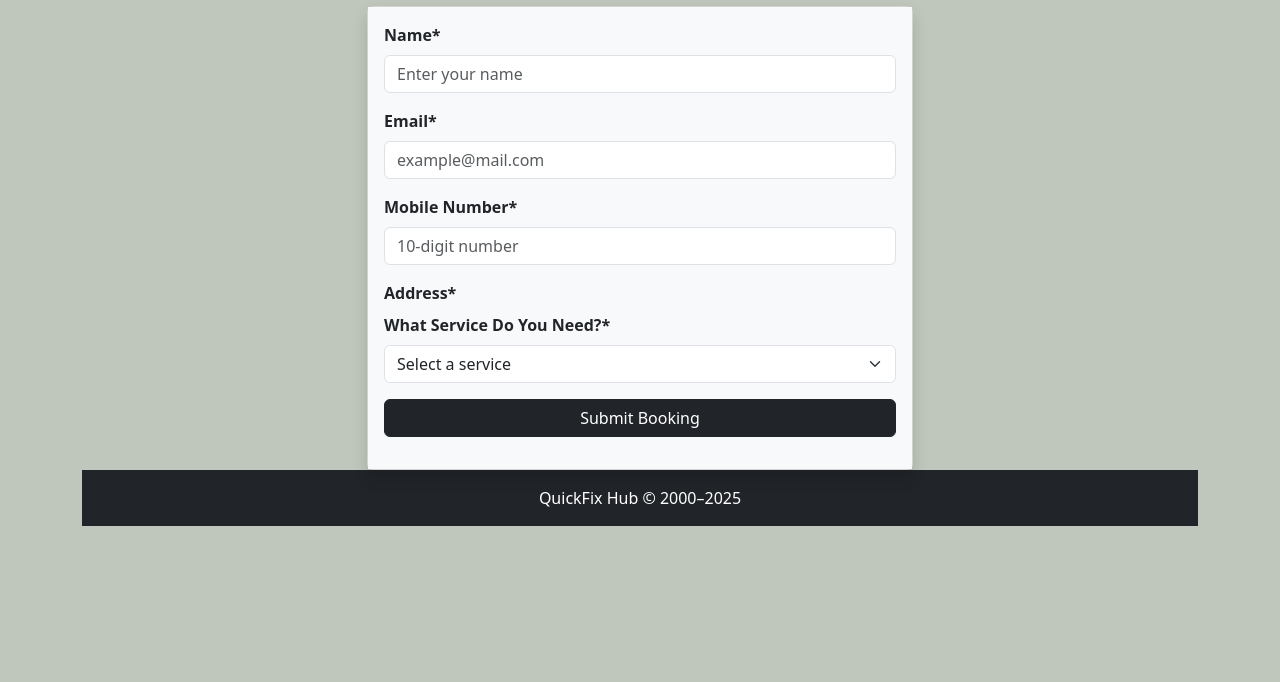
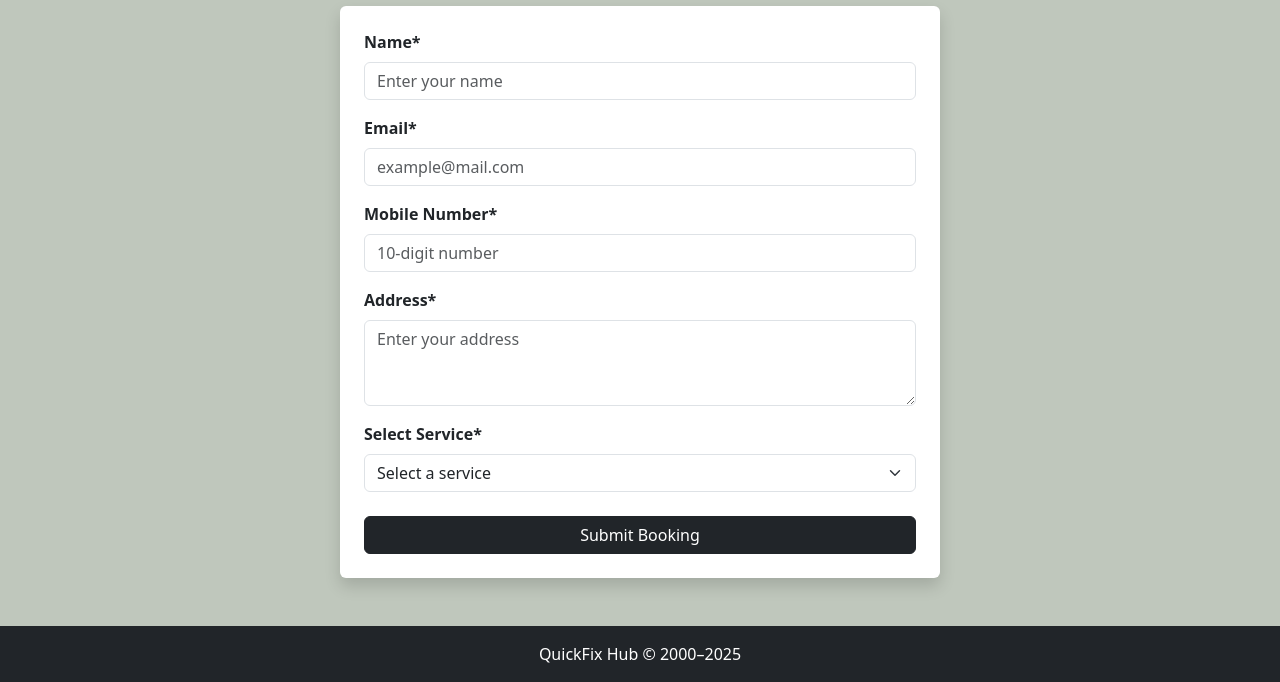
Before and after one commit to harishankarjp07/Web-Technology, a plain HTML site: page forms.html in a window 1280 px wide. Shown: the part 152-834 px from the top of the page. Before the commit the page ends 800 px from the top, so only its background shows below. Drawn offline with nearby package versions, Linux system fonts and the light colour scheme.

Commit message:
forms.html

```diff
--- a/forms.html
+++ b/forms.html
@@ -6,16 +6,16 @@
    <title>Service Booking - QuickFix Hub</title>
    <link href="https://cdn.jsdelivr.net/npm/bootstrap@5.3.0/dist/css/bootstrap.min.css" rel="stylesheet" />
 </head>
-<body style="background-color: #bfc7bc;" class="pt-5 d-flex flex-column min-vh-100">
+<body class="pt-5" style="background-color: #bfc7bc;">
 
-  <nav class="navbar fixed-top navbar-expand-lg" style="background-color: #080101;">
+   <nav class="navbar fixed-top navbar-expand-lg" style="background-color: #080101; box-shadow: 0 2px 6px rgba(0,0,0,0.1);">
      <div class="container-fluid">
-      <a class="navbar-brand text-white fw-bold" href="#">QuickFix Hub</a>
+        <a class="navbar-brand fw-bold text-light" href="#">QuickFix Hub</a>
         <button class="navbar-toggler" type="button" data-bs-toggle="offcanvas" data-bs-target="#offcanvasMenu">
           <span class="navbar-toggler-icon"></span>
         </button>
 
-      <div class="offcanvas offcanvas-end" tabindex="-1" id="offcanvasMenu" style="background-color: #0e0b0bee;">
+        <div class="offcanvas offcanvas-end" tabindex="-1" id="offcanvasMenu" style="background-color: #080808ee;">
           <div class="offcanvas-header">
              <h5 class="offcanvas-title text-light">Menu</h5>
              <button type="button" class="btn-close" data-bs-dismiss="offcanvas"></button>
@@ -31,51 +31,48 @@
      </div>
    </nav>
 
-  <div class="container my-5">
-    <h2 class="text-center mb-4">Book Your Service</h2>
-    <div class="row justify-content-center g-4">
-      <div class="col-lg-6">
-        <div class="card shadow">
-          <div class="card-body bg-light">
+   <div class="container my-5 px-3">
+     <h2 class="text-center mb-4">Service Booking Form</h2>
+     <div class="mx-auto rounded shadow p-4" style="max-width: 600px; background-color: #ffffff;">
         <form>
           <div class="mb-3">
              <label for="name" class="form-label fw-bold">Name*</label>
-                <input type="text" class="form-control" id="name" placeholder="Enter your name" required>
+             <input type="text" class="form-control" id="name" placeholder="Enter your name" required />
           </div>
 
           <div class="mb-3">
              <label for="email" class="form-label fw-bold">Email*</label>
-                <input type="email" class="form-control" id="email" placeholder="example@mail.com" required>
+             <input type="email" class="form-control" id="email" placeholder="example@mail.com" required />
           </div>
 
           <div class="mb-3">
              <label for="mobile" class="form-label fw-bold">Mobile Number*</label>
-                <input type="tel" class="form-control" id="mobile" placeholder="10-digit number" required pattern="[0-9]{10}">
+             <input type="tel" class="form-control" id="mobile" placeholder="10-digit number" pattern="[0-9]{10}" required />
           </div>
+
           <div class="mb-3">
-                <label for="Address" class="form-label fw-bold">Address*</label>
+             <label for="address" class="form-label fw-bold">Address*</label>
+             <textarea class="form-control" id="address" rows="3" placeholder="Enter your address" required></textarea>
+          </div>
+
           <div class="mb-3">
-                <label for="service" class="form-label fw-bold">What Service Do You Need?*</label>
+             <label for="service" class="form-label fw-bold">Select Service*</label>
              <select class="form-select" id="service" required>
                <option value="" selected disabled>Select a service</option>
                <option value="full">Full Service</option>
                <option value="oil">Oil Service</option>
                <option value="brake">Brake Check</option>
-                  <option value="parts">Parts Need to Be Changed</option>
+               <option value="parts">Parts Replacement</option>
              </select>
           </div>
 
-              <div class="d-grid">
+          <div class="d-grid mt-4">
              <button type="submit" class="btn btn-dark">Submit Booking</button>
           </div>
         </form>
      </div>
    </div>
-      </div>
 
-
-    </div>
-  </div>
    <footer class="mt-auto bg-dark text-center text-white py-3">
      QuickFix Hub © 2000–2025
    </footer>
```
Lines whose indentation alone changed are shown as unchanged.
